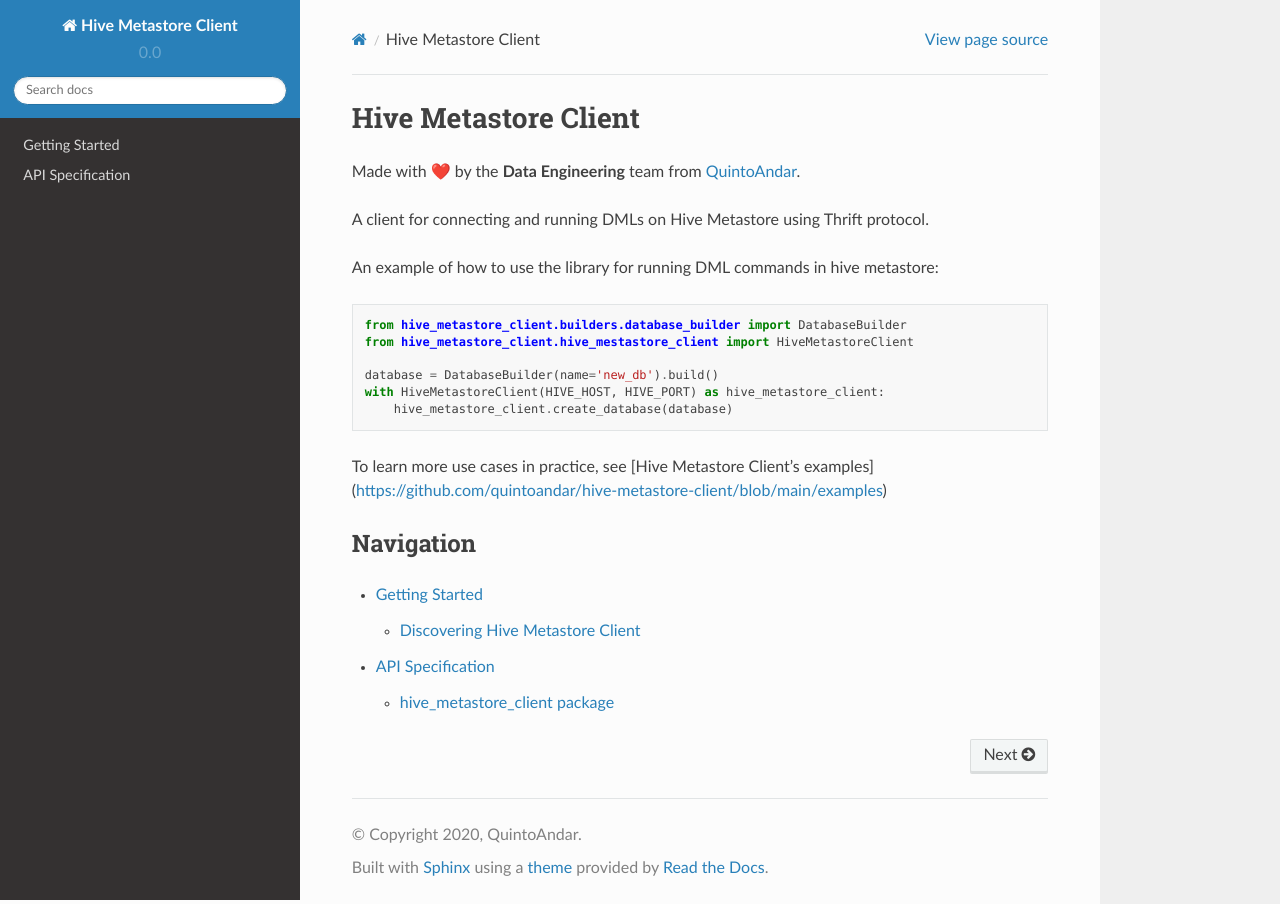
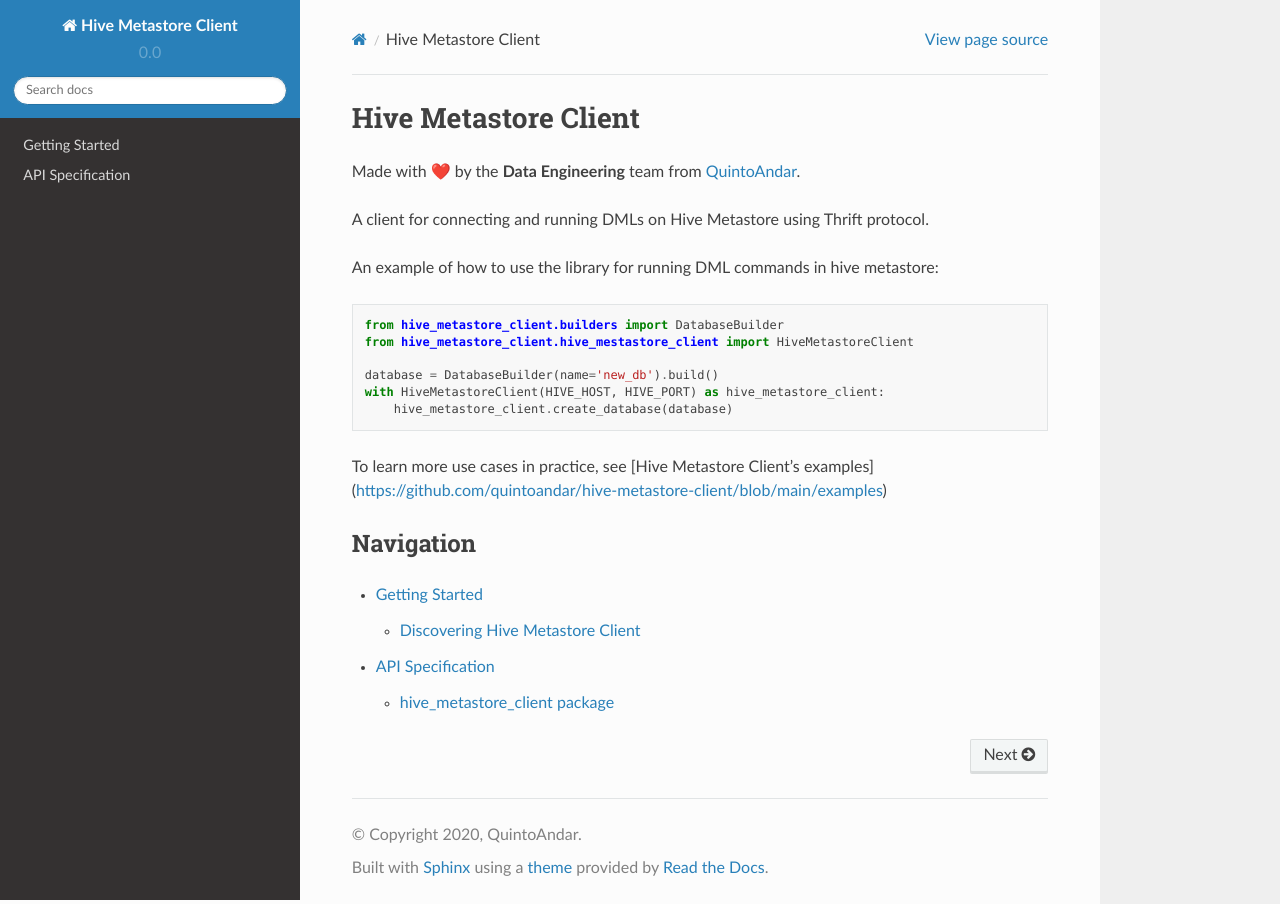
Before and after one commit to quintoandar/hive-metastore-client, a Sphinx documentation site: the page built from docs/source/index.rst, in a window 1280 px wide. Built offline with Sphinx 7.4.7 and the Read the Docs theme 2.0.0, drawn with Linux system fonts in a browser that asks for light colours.

Commit message:
Fix Builders import examples

```diff
--- a/docs/source/index.rst
+++ b/docs/source/index.rst
@@ -8,7 +8,7 @@
 
 .. code-block:: python
 
-    from hive_metastore_client.builders.database_builder import DatabaseBuilder
+    from hive_metastore_client.builders import DatabaseBuilder
     from hive_metastore_client.hive_mestastore_client import HiveMetastoreClient
 
     database = DatabaseBuilder(name='new_db').build()
```
Also changed, not shown: README.md (+1 -1 lines), examples/README.md.
